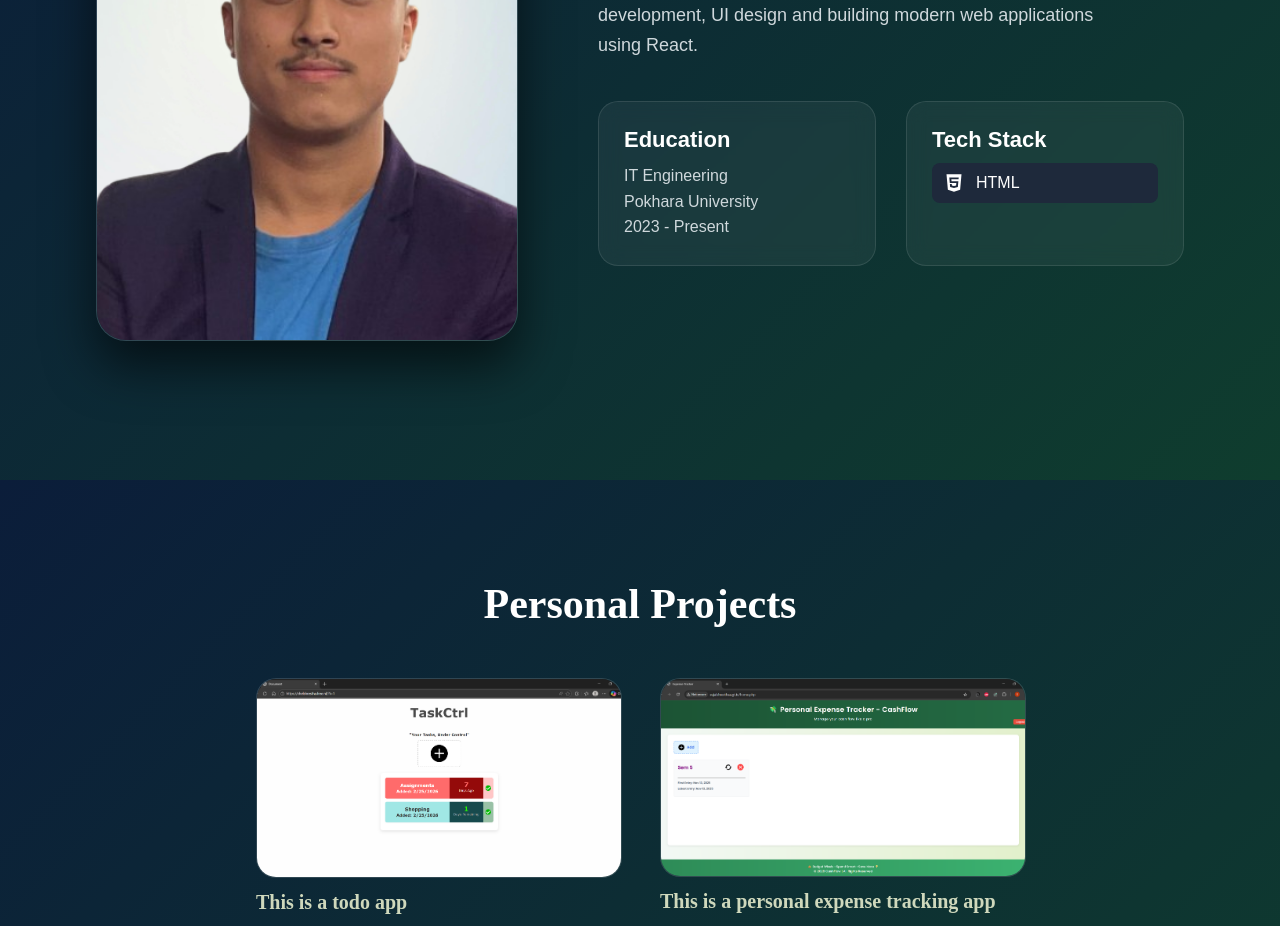
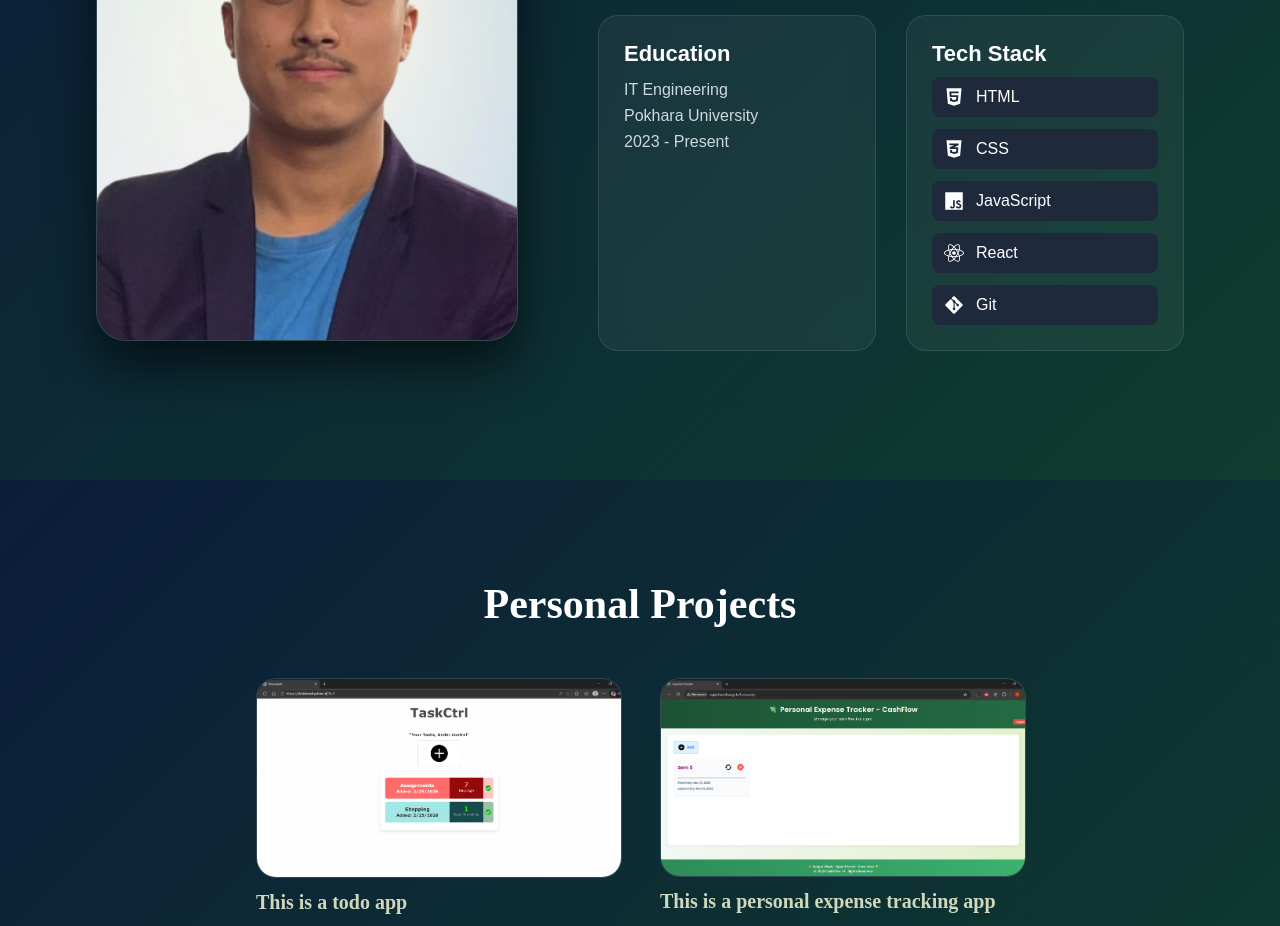
Before and after one commit to Sujal-Shrestha-SS/portfolio, a React (Vite) app in the folder my-portfolio/: page / in a window 1280 px wide. Shown: the part 1120-2046 px from the top of the page. Built offline with nearby package versions, Linux system fonts and the light colour scheme.

Commit message:
Tech Stack block redesigned

```diff
--- a/my-portfolio/src/components/About.jsx
+++ b/my-portfolio/src/components/About.jsx
@@ -40,6 +40,30 @@ const About = () => {
                 <FaHtml5 />
                 <span>HTML</span>
               </TechItem>
+
+              <TechItem>
+                <FaCss3Alt />
+                <span>CSS</span>
+              </TechItem>
+
+              <TechItem>
+                <FaJs />
+                <span>JavaScript</span>
+              </TechItem>
+
+              <TechItem>
+                <FaReact />
+                <span>React</span>
+              </TechItem>
+
+              <TechItem>
+                <FaGitAlt />
+                <span>Git</span>
+              </TechItem>
+
+
+
+
             </TechList>
           </InfoCard>
 
```
